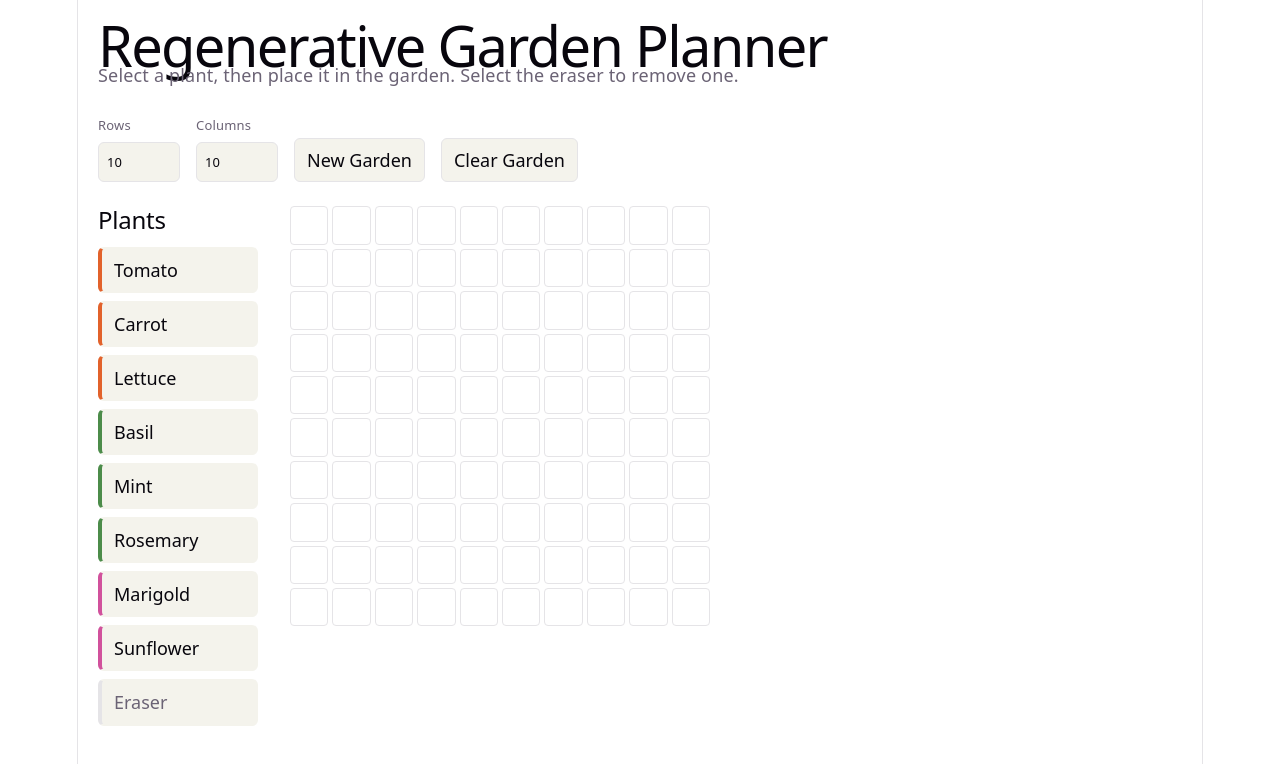
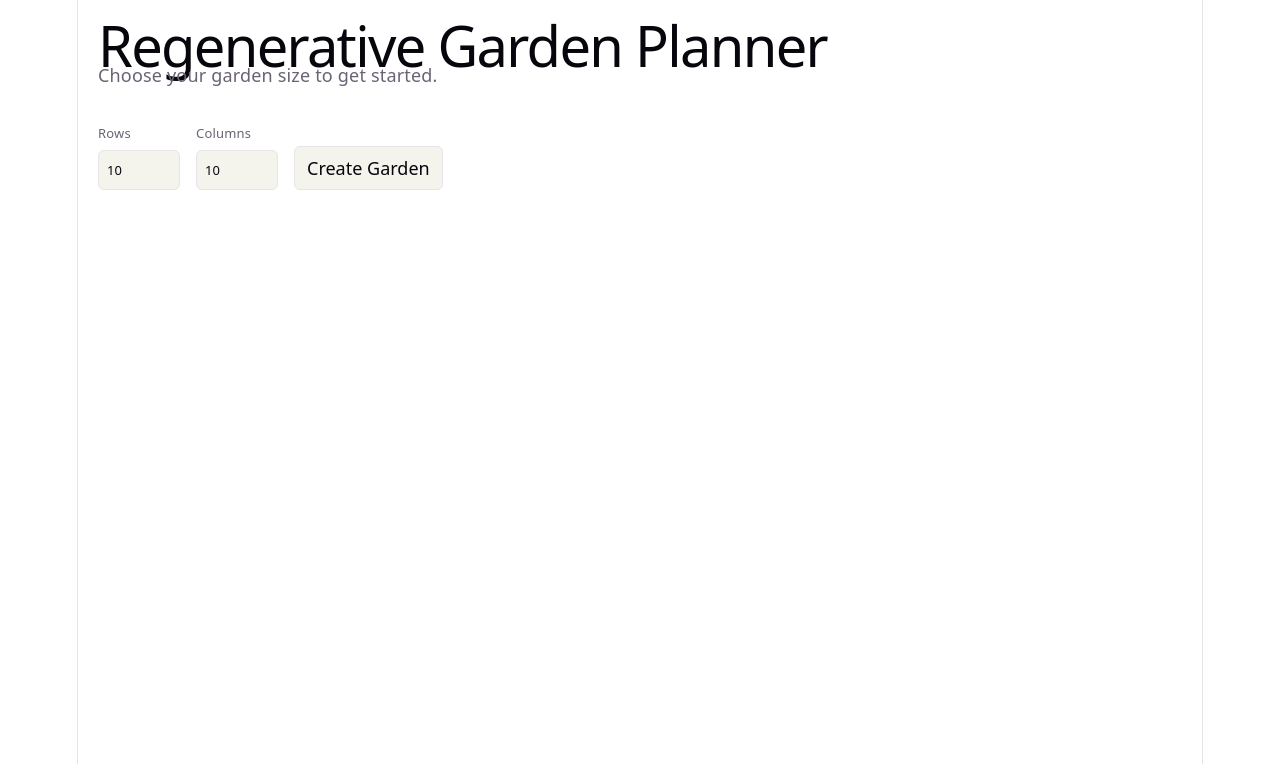
Before and after one commit to edwardsutton2005/regenerative-garden-planner, a React (Vite) app: page / in a window 1280 px wide. Shown: the top 764 px of the page. Built offline with nearby package versions, Linux system fonts and the light colour scheme.

Commit message:
Add garden creation lifecycle

```diff
--- a/src/App.css
+++ b/src/App.css
@@ -87,6 +87,10 @@
 .plant-option--eraser {
   --plant-color: var(--border);
   color: var(--text);
+}
+
+.garden-setup {
+  margin-top: 8px;
 }
 
 .garden-controls {
--- a/src/App.tsx
+++ b/src/App.tsx
@@ -1,12 +1,14 @@
 import { useState } from 'react'
 import GardenControls from './components/GardenControls'
 import GardenGrid from './components/GardenGrid'
+import GardenSetup from './components/GardenSetup'
 import type { PlantDragPayload } from './components/dragPayload'
 import PlacementFeedback from './components/PlacementFeedback'
 import PlantPicker from './components/PlantPicker'
 import { plants } from './data/plants'
 import { relationshipRules } from './data/relationships'
 import {
+  GARDEN_DEFAULT_SIZE,
   clearGarden,
   createGarden,
   getPlantIdAt,
@@ -31,11 +33,26 @@ type LastPlacement = {
   col: number
 }
 
+type SetupDimensions = {
+  rows: number
+  columns: number
+}
+
 function App() {
-  const [garden, setGarden] = useState<GardenState>(() => createGarden())
+  // No garden yet means the app is on the setup screen; once created, a
+  // garden's dimensions are fixed for its lifetime (see ARCHITECTURE.md).
+  const [garden, setGarden] = useState<GardenState | null>(null)
+  const [setupDimensions, setSetupDimensions] = useState<SetupDimensions>({
+    rows: GARDEN_DEFAULT_SIZE,
+    columns: GARDEN_DEFAULT_SIZE,
+  })
   const [selectedPlantId, setSelectedPlantId] = useState<string | null>(null)
   const [eraserSelected, setEraserSelected] = useState(false)
   const [lastPlacement, setLastPlacement] = useState<LastPlacement | null>(null)
+
+  function handleCreateGarden(rows: number, columns: number) {
+    setGarden(createGarden(rows, columns))
+  }
 
   function handleSelectPlant(plantId: string) {
     setSelectedPlantId(plantId)
@@ -48,15 +65,17 @@ function App() {
   }
 
   function handleCellClick(row: number, col: number) {
+    if (!garden) return
+
     if (selectedPlantId) {
-      setGarden((current) => placePlant(current, row, col, selectedPlantId))
+      setGarden((current) => (current ? placePlant(current, row, col, selectedPlantId) : current))
       setLastPlacement({ row, col })
       return
     }
 
     if (eraserSelected) {
       if (getPlantIdAt(garden, row, col) === undefined) return
-      setGarden((current) => removePlant(current, row, col))
+      setGarden((current) => (current ? removePlant(current, row, col) : current))
       setLastPlacement((prev) =>
         prev && prev.row === row && prev.col === col ? null : prev,
       )
@@ -64,9 +83,11 @@ function App() {
   }
 
   function handleCellDrop(row: number, col: number, payload: PlantDragPayload) {
+    if (!garden) return
+
     if (payload.kind === 'picker') {
       if (!plantsById[payload.plantId]) return // unknown plant id — ignore
-      setGarden((current) => placePlant(current, row, col, payload.plantId))
+      setGarden((current) => (current ? placePlant(current, row, col, payload.plantId) : current))
       setLastPlacement({ row, col })
       return
     }
@@ -79,24 +100,46 @@ function App() {
     if (getPlantIdAt(garden, fromRow, fromCol) === undefined) return
     if (fromRow === row && fromCol === col) return
 
-    setGarden((current) => movePlant(current, fromRow, fromCol, row, col))
+    setGarden((current) => (current ? movePlant(current, fromRow, fromCol, row, col) : current))
     setLastPlacement({ row, col })
   }
 
   function handleClearGarden() {
-    setGarden((current) => clearGarden(current))
+    setGarden((current) => (current ? clearGarden(current) : current))
     setLastPlacement(null)
   }
 
-  function handleCreateNewGarden(rows: number, columns: number) {
+  function handleNewGarden() {
+    if (!garden) return
+
     if (hasPlacements(garden)) {
       const confirmed = window.confirm(
         'Start a new garden? This will discard the current layout.',
       )
       if (!confirmed) return
     }
-    setGarden(createGarden(rows, columns))
+
+    // Return to the setup screen, prefilled with the garden just left,
+    // rather than immediately creating a replacement.
+    setSetupDimensions({ rows: garden.rows, columns: garden.columns })
+    setGarden(null)
     setLastPlacement(null)
+  }
+
+  if (!garden) {
+    return (
+      <div className="app">
+        <header className="app-header">
+          <h1>Regenerative Garden Planner</h1>
+          <p>Choose your garden size to get started.</p>
+        </header>
+        <GardenSetup
+          initialRows={setupDimensions.rows}
+          initialColumns={setupDimensions.columns}
+          onCreateGarden={handleCreateGarden}
+        />
+      </div>
+    )
   }
 
   const lastPlacedPlantId = lastPlacement
@@ -125,12 +168,7 @@ function App() {
         <h1>Regenerative Garden Planner</h1>
         <p>Select a plant, then place it in the garden. Select the eraser to remove one.</p>
       </header>
-      <GardenControls
-        rows={garden.rows}
-        columns={garden.columns}
-        onCreateNewGarden={handleCreateNewGarden}
-        onClearGarden={handleClearGarden}
-      />
+      <GardenControls onNewGarden={handleNewGarden} onClearGarden={handleClearGarden} />
       <main className="app-main">
         <PlantPicker
           plants={plants}
--- a/src/components/GardenControls.tsx
+++ b/src/components/GardenControls.tsx
@@ -1,53 +1,12 @@
-import { useState } from 'react'
-import { GARDEN_MAX_SIZE, GARDEN_MIN_SIZE } from '../domain/garden'
-
 type GardenControlsProps = {
-  rows: number
-  columns: number
-  onCreateNewGarden: (rows: number, columns: number) => void
+  onNewGarden: () => void
   onClearGarden: () => void
 }
 
-function clampSize(value: number): number {
-  if (Number.isNaN(value)) return GARDEN_MIN_SIZE
-  return Math.min(Math.max(value, GARDEN_MIN_SIZE), GARDEN_MAX_SIZE)
-}
-
-function GardenControls({
-  rows,
-  columns,
-  onCreateNewGarden,
-  onClearGarden,
-}: GardenControlsProps) {
-  const [draftRows, setDraftRows] = useState(rows)
-  const [draftColumns, setDraftColumns] = useState(columns)
-
+function GardenControls({ onNewGarden, onClearGarden }: GardenControlsProps) {
   return (
     <div className="garden-controls">
-      <label className="garden-controls__field">
-        Rows
-        <input
-          type="number"
-          min={GARDEN_MIN_SIZE}
-          max={GARDEN_MAX_SIZE}
-          value={draftRows}
-          onChange={(e) => setDraftRows(Number(e.target.value))}
-        />
-      </label>
-      <label className="garden-controls__field">
-        Columns
-        <input
-          type="number"
-          min={GARDEN_MIN_SIZE}
-          max={GARDEN_MAX_SIZE}
-          value={draftColumns}
-          onChange={(e) => setDraftColumns(Number(e.target.value))}
-        />
-      </label>
-      <button
-        type="button"
-        onClick={() => onCreateNewGarden(clampSize(draftRows), clampSize(draftColumns))}
-      >
+      <button type="button" onClick={onNewGarden}>
         New Garden
       </button>
       <button type="button" onClick={onClearGarden}>
--- /dev/null
+++ b/src/components/GardenSetup.tsx
@@ -0,0 +1,53 @@
+import { useState } from 'react'
+import { GARDEN_MAX_SIZE, GARDEN_MIN_SIZE } from '../domain/garden'
+
+type GardenSetupProps = {
+  initialRows: number
+  initialColumns: number
+  onCreateGarden: (rows: number, columns: number) => void
+}
+
+function clampSize(value: number): number {
+  if (Number.isNaN(value)) return GARDEN_MIN_SIZE
+  return Math.min(Math.max(value, GARDEN_MIN_SIZE), GARDEN_MAX_SIZE)
+}
+
+function GardenSetup({ initialRows, initialColumns, onCreateGarden }: GardenSetupProps) {
+  const [draftRows, setDraftRows] = useState(initialRows)
+  const [draftColumns, setDraftColumns] = useState(initialColumns)
+
+  return (
+    <div className="garden-setup">
+      <div className="garden-controls">
+        <label className="garden-controls__field">
+          Rows
+          <input
+            type="number"
+            min={GARDEN_MIN_SIZE}
+            max={GARDEN_MAX_SIZE}
+            value={draftRows}
+            onChange={(e) => setDraftRows(Number(e.target.value))}
+          />
+        </label>
+        <label className="garden-controls__field">
+          Columns
+          <input
+            type="number"
+            min={GARDEN_MIN_SIZE}
+            max={GARDEN_MAX_SIZE}
+            value={draftColumns}
+            onChange={(e) => setDraftColumns(Number(e.target.value))}
+          />
+        </label>
+        <button
+          type="button"
+          onClick={() => onCreateGarden(clampSize(draftRows), clampSize(draftColumns))}
+        >
+          Create Garden
+        </button>
+      </div>
+    </div>
+  )
+}
+
+export default GardenSetup
```
